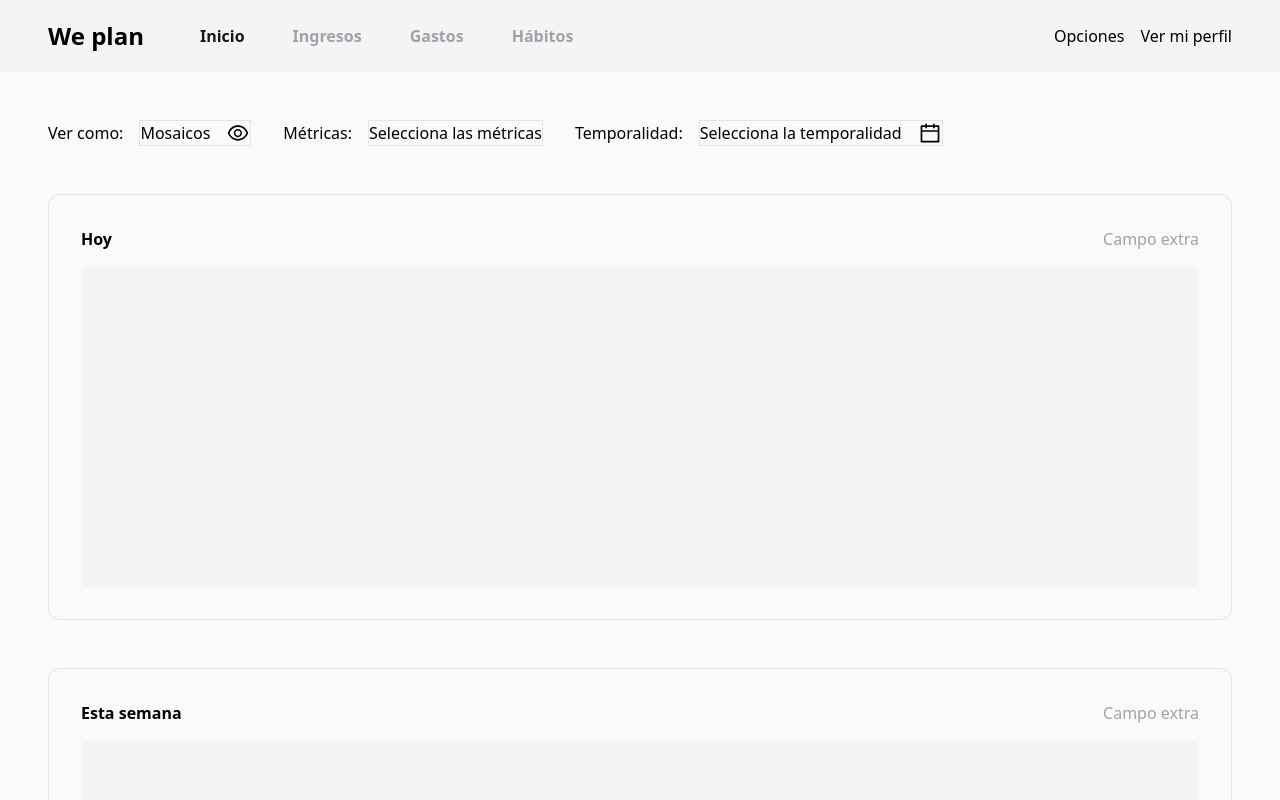
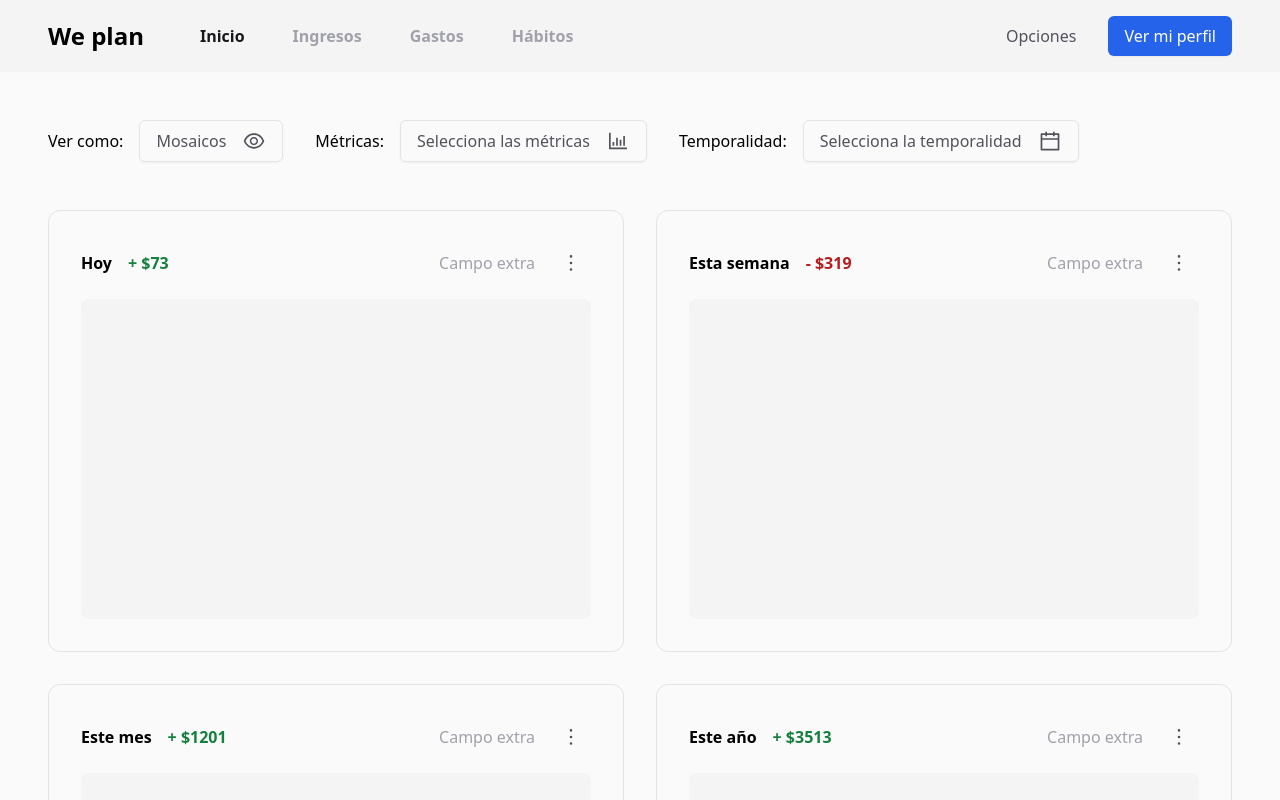
Before and after one commit to diegogama8934/we-plann, a Next.js app: page /dashboard/home in a window 1280 px wide. Shown: the top 800 px of the page. Built offline with nearby package versions, Linux system fonts and the light colour scheme.

Commit message:
refactor and improve styles in home page

```diff
--- a/src/app/dashboard/home/page.tsx
+++ b/src/app/dashboard/home/page.tsx
@@ -1,6 +1,5 @@
-import { Button } from "@/ui";
-import { Metadata } from "next"
-import { AiOutlineCalendar, AiOutlineEye } from "react-icons/ai";
+import { Metadata } from "next";
+import { ChartsGrid } from "@/components";
 
 export const metadata: Metadata = {
   title: "We plan",
@@ -12,52 +11,9 @@ export default function HomePage() {
 
   return (
     <div className="flex flex-col p-12 gap-12">
-      <div className="flex gap-8">
-        <div className="flex items-center gap-4">
-          <span>Ver como: </span>
-          <Button className="w-fit" variant="secondary" endIcon={<AiOutlineEye size={24}/>}>Mosaicos</Button>
-        </div>
-        <div className="flex items-center gap-4">
-          <span>Métricas: </span>
-          <Button className="w-fit" variant="secondary">Selecciona las métricas</Button>
-        </div>
-        <div className="flex items-center gap-4">
-          <span>Temporalidad: </span>
-          <Button className="w-fit" variant="secondary" endIcon={<AiOutlineCalendar size={24}/>}>Selecciona la temporalidad</Button>
-        </div>
-      </div>
 
-      <div className="flex flex-col gap-4 p-8 border border-zinc-200 rounded-xl">
-        <div className="flex justify-between">
-          <h2 className="font-bold">Hoy</h2>
-          <span className="text-zinc-400">Campo extra</span>
-        </div>
-        <div className="h-80 rounded-lg bg-zinc-100"></div>
-      </div>
+      <ChartsGrid />
 
-      <div className="flex flex-col gap-4 p-8 border border-zinc-200 rounded-xl">
-        <div className="flex justify-between">
-          <h2 className="font-bold">Esta semana</h2>
-          <span className="text-zinc-400">Campo extra</span>
-        </div>
-        <div className="h-80 rounded-lg bg-zinc-100"></div>
-      </div>
-
-      <div className="flex flex-col gap-4 p-8 border border-zinc-200 rounded-xl">
-        <div className="flex justify-between">
-          <h2 className="font-bold">Este mes</h2>
-          <span className="text-zinc-400">Campo extra</span>
-        </div>
-        <div className="h-80 rounded-lg bg-zinc-100"></div>
-      </div>
-
-      <div className="flex flex-col gap-4 p-8 border border-zinc-200 rounded-xl">
-        <div className="flex justify-between">
-          <h2 className="font-bold">Este año</h2>
-          <span className="text-zinc-400">Campo extra</span>
-        </div>
-        <div className="h-80 rounded-lg bg-zinc-100"></div>
-      </div>
     </div>
   );
 }
--- a/src/components/index.ts
+++ b/src/components/index.ts
@@ -1,3 +1,8 @@
 // Onboarding
 export { LoginForm } from "@/components/onboarding/LoginForm";
 export { SignInForm } from "@/components/onboarding/SignInForm";
+
+// Platform
+export { ChartsControls } from "@/components/platform/ChartsControls";
+export { ActiveNavBarLink } from "@/components/platform/ActiveNavBarLink";
+export { ChartsGrid } from "@/components/platform/ChartsGrid";
--- /dev/null
+++ b/src/components/platform/ChartsControls.tsx
@@ -0,0 +1,23 @@
+import { Button } from "@/ui";
+import { AiOutlineEye, AiOutlineCalendar, AiOutlineBarChart } from "react-icons/ai";
+
+export function ChartsControls() {
+
+
+  return (
+    <div className="flex gap-8">
+      <div className="flex items-center gap-4">
+        <span>Ver como: </span>
+        <Button className="w-fit" variant="secondary" endIcon={<AiOutlineEye size={24} />}>Mosaicos</Button>
+      </div>
+      <div className="flex items-center gap-4">
+        <span>Métricas: </span>
+        <Button className="w-fit" variant="secondary" endIcon={<AiOutlineBarChart size={24} />}>Selecciona las métricas</Button>
+      </div>
+      <div className="flex items-center gap-4">
+        <span>Temporalidad: </span>
+        <Button className="w-fit" variant="secondary" endIcon={<AiOutlineCalendar size={24} />}>Selecciona la temporalidad</Button>
+      </div>
+    </div>
+  );
+}
--- /dev/null
+++ b/src/components/platform/ChartsGrid.tsx
@@ -0,0 +1,72 @@
+"use client";
+import { ChartsControls } from "@/components";
+import { Button } from "@/ui";
+import { AiOutlineMore } from "react-icons/ai";
+
+export function ChartsGrid() {
+
+  return (
+    <>
+
+      <ChartsControls />
+
+      <div className="grid grid-cols-2 gap-8">
+        <div className="flex flex-col gap-4 p-8 border border-zinc-200 rounded-xl">
+          <div className="flex justify-between items-center">
+            <div className="flex items-center gap-4">
+              <h2 className="font-bold">Hoy</h2>
+              <span className="text-green-700 font-bold">+ $73</span>
+            </div>
+            <div className="flex gap-4 items-center">
+              <span className="text-zinc-400">Campo extra</span>
+              <Button variant="tertiary" isIconOnly><AiOutlineMore size={24} /></Button>
+            </div>
+          </div>
+          <div className="h-80 rounded-lg bg-zinc-100"></div>
+        </div>
+
+        <div className="flex flex-col gap-4 p-8 border border-zinc-200 rounded-xl">
+          <div className="flex justify-between">
+            <div className="flex items-center gap-4">
+              <h2 className="font-bold">Esta semana</h2>
+              <span className="text-red-700 font-bold">- $319</span>
+            </div>
+            <div className="flex gap-4 items-center">
+              <span className="text-zinc-400">Campo extra</span>
+              <Button variant="tertiary" isIconOnly><AiOutlineMore size={24} /></Button>
+            </div>
+          </div>
+          <div className="h-80 rounded-lg bg-zinc-100"></div>
+        </div>
+
+        <div className="flex flex-col gap-4 p-8 border border-zinc-200 rounded-xl">
+          <div className="flex justify-between">
+            <div className="flex items-center gap-4">
+              <h2 className="font-bold">Este mes</h2>
+              <span className="text-green-700 font-bold">+ $1201</span>
+            </div>
+            <div className="flex gap-4 items-center">
+              <span className="text-zinc-400">Campo extra</span>
+              <Button variant="tertiary" isIconOnly> <AiOutlineMore size={24} /> </Button>
+            </div>
+          </div>
+          <div className="h-80 rounded-lg bg-zinc-100"></div>
+        </div>
+
+        <div className="flex flex-col gap-4 p-8 border border-zinc-200 rounded-xl">
+          <div className="flex justify-between">
+            <div className="flex items-center gap-4">
+              <h2 className="font-bold">Este año</h2>
+              <span className="text-green-700 font-bold">+ $3513</span>
+            </div>
+            <div className="flex gap-4 items-center">
+              <span className="text-zinc-400">Campo extra</span>
+              <Button variant="tertiary" isIconOnly> <AiOutlineMore size={24} /> </Button>
+            </div>
+          </div>
+          <div className="h-80 rounded-lg bg-zinc-100"></div>
+        </div>
+      </div>
+    </>
+  );
+}
--- a/src/ui/Button.tsx
+++ b/src/ui/Button.tsx
@@ -3,13 +3,14 @@ interface Props {
   endIcon?: React.ReactNode
   startIcon?: React.ReactNode
   isLoading?: boolean
+  isIconOnly? :boolean
   className?: string
   type?: "submit" | "button"
   variant?: "primary" | "secondary" | "tertiary"
   onClick?: () => void
 }
 
-export function Button({ children, type = "button", isLoading = false, onClick, className, variant = "primary", endIcon, startIcon }: Props) {
+export function Button({ children, type = "button", isLoading = false, onClick, className, variant = "primary", endIcon, startIcon, isIconOnly=false }: Props) {
 
   let variantClassName: string = "";
 
@@ -28,12 +29,12 @@ export function Button({ children, type = "button", isLoading = false, onClick,
   return (
     <button
       type={type}
-      className={`${variantClassName} ${className} flex gap-4 px-6 py-2`}
+      className={`${variantClassName} ${className} ${isIconOnly ? "p-2" : "px-4 py-2"} flex gap-4`}
       onClick={onClick}
     >
-      {startIcon}
+      {!isIconOnly && startIcon }
       <span>{isLoading ? "Loading..." : children}</span>
-      {endIcon}
+      {!isIconOnly && endIcon}
     </button>
   );
 }
--- a/tailwind.config.ts
+++ b/tailwind.config.ts
@@ -5,6 +5,7 @@ const config: Config = {
     "./src/pages/**/*.{js,ts,jsx,tsx,mdx}",
     "./src/components/**/*.{js,ts,jsx,tsx,mdx}",
     "./src/app/**/*.{js,ts,jsx,tsx,mdx}",
+    "./src/ui/**/*.{js,ts,jsx,tsx,mdx}"
   ],
   theme: {
     extend: {
```
